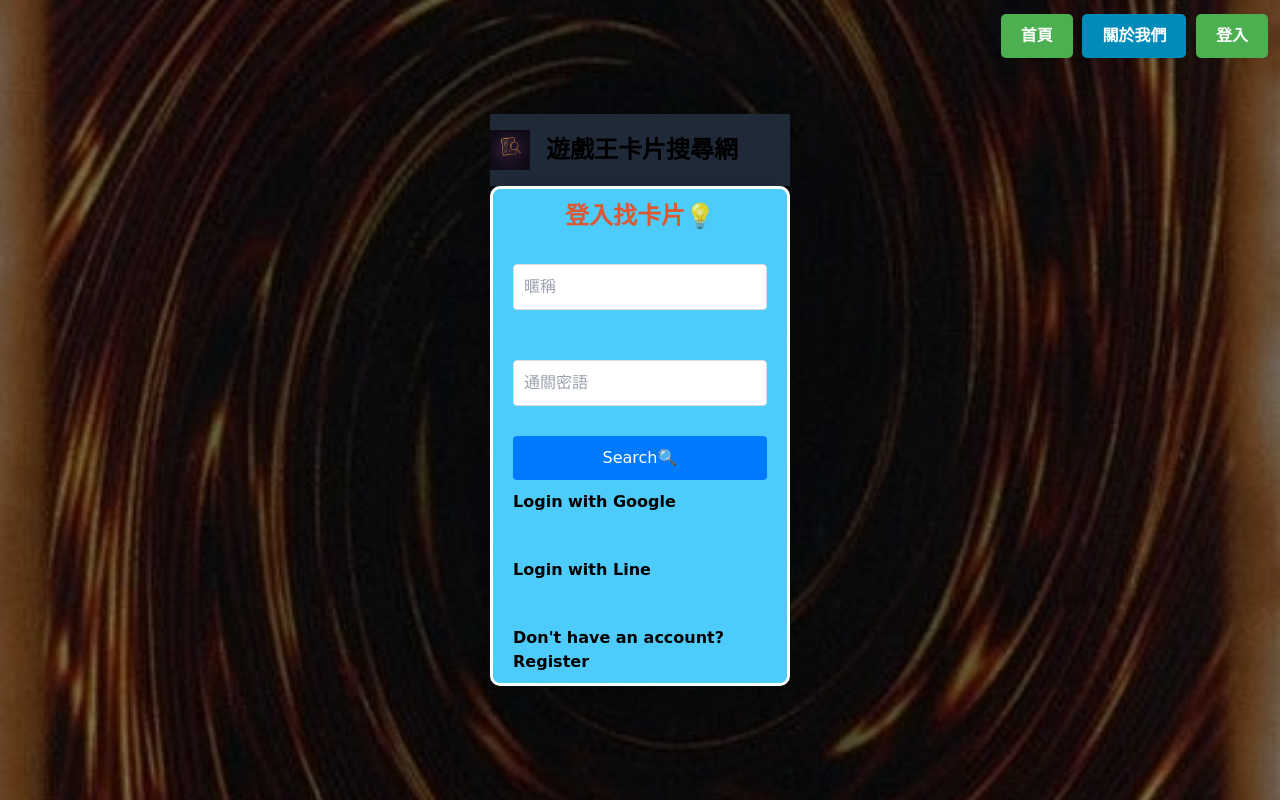
After one commit to Dawn0119/gamecards, a Flask app: template templates/login.html in a window 1280 px wide. The commit adds this page. Run offline with Flask 3, Linux system fonts and the light colour scheme; the template is opened without the code that fills it, so the values that code supplies are empty.

Commit message:
會員紐

```diff
--- a/templates/about.html
+++ b/templates/about.html
@@ -23,6 +23,7 @@
   <div class="top-right-buttons">
     <a href="index.html">首頁</a>
     <a href="about.html">關於我們</a>
+    <a href="login.html">登入</a>
   </div>
 
   <!-- Header -->
--- a/templates/index.html
+++ b/templates/index.html
@@ -19,11 +19,11 @@
         document.getElementById('header-include').innerHTML = html;
       });
   </script> -->
-  <script>
+  <!-- <script>
     fetch('components/header.html')
       .then(r => r.text())
       .then(t => document.getElementById('header-include').innerHTML = t);
-  </script>
+  </script> -->
 
   <!-- 背景層 -->
   <div class="background-layer"></div>
@@ -32,6 +32,7 @@
   <div class="top-right-buttons">
     <a href="index.html">首頁</a>
     <a href="about.html">關於我們</a>
+    <a href="login.html">登入</a>
   </div>
 
   <!-- Header -->
--- /dev/null
+++ b/templates/login.html
@@ -0,0 +1,157 @@
+<!DOCTYPE html>
+<html lang="en">
+
+<head>
+    <meta charset="UTF-8">
+    <title>登入找卡</title>
+    <link rel="stylesheet" href="{{ url_for('static', filename='css/style.css') }}">
+    <link href="https://cdn.jsdelivr.net/npm/tailwindcss@2.2.19/dist/tailwind.min.css" rel="stylesheet" />
+    <link href="../static/css/style.css" rel="stylesheet" />
+    <style>
+        body,
+        html {
+            height: 100vh;
+            display: flex;
+            justify-content: center;
+            /* 水平置中 */
+            align-items: center;
+            /* 垂直置中 */
+            font-family: "Comic Sans MS", "MSource Han Sans";
+            font-weight: bold;
+        }
+
+        /* justify-content: center;
+        align-items: center; */
+        .login-container {
+            width: 300px;
+            /* 寬度 */
+            height: 500px;
+            /* 高度 */
+
+            border: 3px solid #ffffff;
+            /* 邊框 */
+            padding: 20px;
+            /* 內邊距 */
+            border-radius: 10px;
+            /* 圓角邊框 */
+
+            background: #4fcffefb;
+            box-shadow: 0 0 10px rgba(0, 0, 0, 0.1);
+            display: flex;
+            justify-content: center;
+            flex-direction: column;
+            gap: 10px;
+        }
+
+        input[type="text"],
+        input[type="password"] {
+            justify-content: center;
+            align-items: center;
+            padding: 10px;
+            margin: 20px 0;
+            /* 上下邊距 */
+            border: 1px solid #ddd;
+            border-radius: 4px;
+        }
+
+        button {
+            padding: 10px;
+            background-color: #007bff;
+            color: white;
+            border: none;
+            border-radius: 4px;
+            cursor: pointer;
+        }
+
+        h2 {
+            text-align: center;
+            color: #ff3c00cd;
+            font-size: 24px;
+            font-weight: bold;
+        }
+    </style>
+</head>
+
+<body>
+    <div class="background-layer"></div>
+    <div class="overlay-layer"></div>
+
+    <div class="top-right-buttons">
+        <a href="index.html">首頁</a>
+        <a href="about.html">關於我們</a>
+        <a href="login.html">登入</a>
+    </div>
+
+    <header class="bg-gray-800 py-4 w-full">
+        <div class="container mx-auto flex items-center space-x-4">
+            <a href="index.html">
+                <img src="../static/images/noword.png" alt="Logo" class="h-10 w-auto">
+            </a>
+            <h1 class="text-2xl font-bold">遊戲王卡片搜尋網</h1>
+        </div>
+    </header>
+<!-- 🤔 -->
+    <div class="login-container">
+        <h2>登入找卡片💡</h2>
+        <input type="text" placeholder="暱稱" name="username" required>
+        <input type="password" placeholder="通關密語" name="password" required>
+        <button type="submit">Search🔍</button>
+
+        <a href="#">Login with Google</a><br>
+        <a href="#">Login with Line</a><br>
+        <p>Don't have an account? <a href="/register">Register</a></p>
+    </div>
+
+
+
+
+
+</body>
+
+</html>
+
+<!-- <head>
+    <meta charset="UTF-8">
+    <meta name="viewport" content="width=device-width, initial-scale=1.0">
+    <title>Login</title>
+    <link rel="stylesheet" href="{{ url_for('static', filename='css/style.css') }}">
+    <link href="../static/css/style.css" rel="stylesheet" />
+</head>
+
+<body>
+    <div class="background-layer"></div>
+    <div class="overlay-layer"></div>
+
+    <div class="top-right-buttons">
+        <a href="index.html">首頁</a>
+        <a href="about.html">關於我們</a>
+        <a href="login.html">登入</a>
+    </div>
+
+
+    <header class="bg-gray-800 py-4 w-full">
+        <div class="container mx-auto flex items-center space-x-4">
+            <a href="index.html">
+                <img src="../static/images/noword.png" alt="Logo" class="h-10 w-auto">
+            </a>
+            <h1 class="text-2xl font-bold">遊戲王卡片搜尋網</h1>
+        </div>
+    </header>
+
+    <div class="container">
+        <h2>Login</h2>
+        <form action="/login" method="post">
+            <label for="username">Username:</label>
+            <input type="text" id="username" name="username" required><br><br>
+            <label for="password">Password:</label>
+            <input type="password" id="password" name="password" required><br><br>
+            <input type="submit" value="Login">
+        </form>
+        <p>Or</p>
+        <a href="#">Login with Google</a><br>
+        <a href="#">Login with Line</a><br>
+        <p>Don't have an account? <a href="/register">Register</a></p>
+    </div>
+</body>
+
+</html> -->
```
